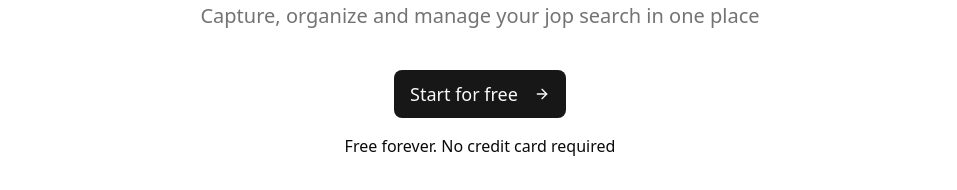
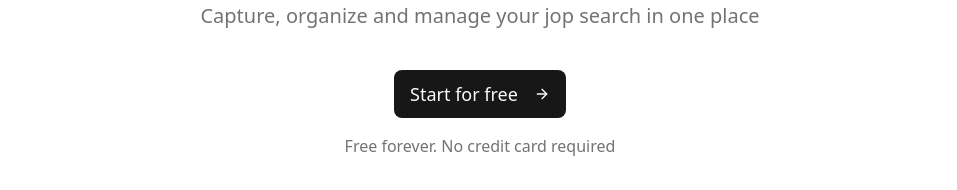
Before and after one commit to faaraxcabdulaahi/jop-application, a Next.js app: page / in a window 1280 px wide. Shown: the part 270-460 px from the top of the page, without its empty margins (160-1117 px from the left). Built offline with nearby package versions, Linux system fonts and the light colour scheme.

Commit message:
wrapped link component to the button start free which i want to be clicked to redirect me to the signup page

```diff
--- /dev/null
+++ b/app/dashboard/page.tsx
@@ -0,0 +1,7 @@
+import React from "react";
+
+const Dashboard = () => {
+  return <div>Dashboard</div>;
+};
+
+export default Dashboard;
--- a/app/page.tsx
+++ b/app/page.tsx
@@ -1,6 +1,6 @@
 import { Button } from "@/components/ui/button";
 import { ArrowRight } from "lucide-react";
-
+import Link from "next/link";
 
 const Home = () => {
   return (
@@ -16,8 +16,15 @@ const Home = () => {
               Capture, organize and manage your jop search in one place
             </p>
             <div className="flex flex-col items-center gap-4">
-              <Button size="lg" className="h-12 px-8 text-lg font-medium">Start for free <ArrowRight className="ml-2"/></Button>
-              <p>Free forever. No credit card required</p>
+              <Link href="/singup">
+                <Button size="lg" className="h-12 px-8 text-lg font-medium">
+                  Start for free <ArrowRight className="ml-2" />
+                </Button>
+              </Link>
+
+              <p className="text-muted-foreground">
+                Free forever. No credit card required
+              </p>
             </div>
           </div>
         </section>
--- /dev/null
+++ b/app/signin/page.tsx
@@ -0,0 +1,9 @@
+import React from 'react'
+
+const SignIn = () => {
+  return (
+    <div>SignIn</div>
+  )
+}
+
+export default SignIn
--- /dev/null
+++ b/app/signup/page.tsx
@@ -0,0 +1,7 @@
+import React from "react";
+
+const SignUp = () => {
+  return <div>SignUp</div>;
+};
+
+export default SignUp;
```
